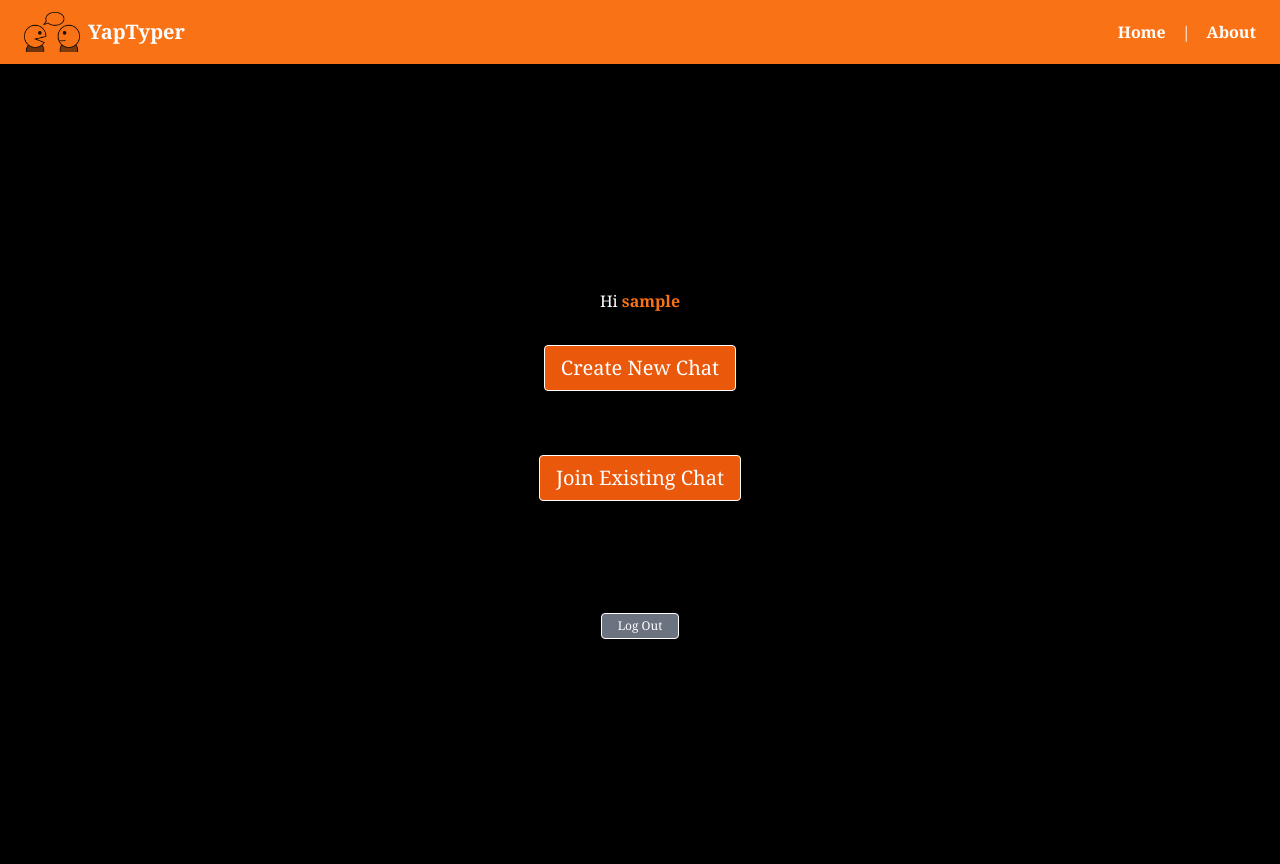
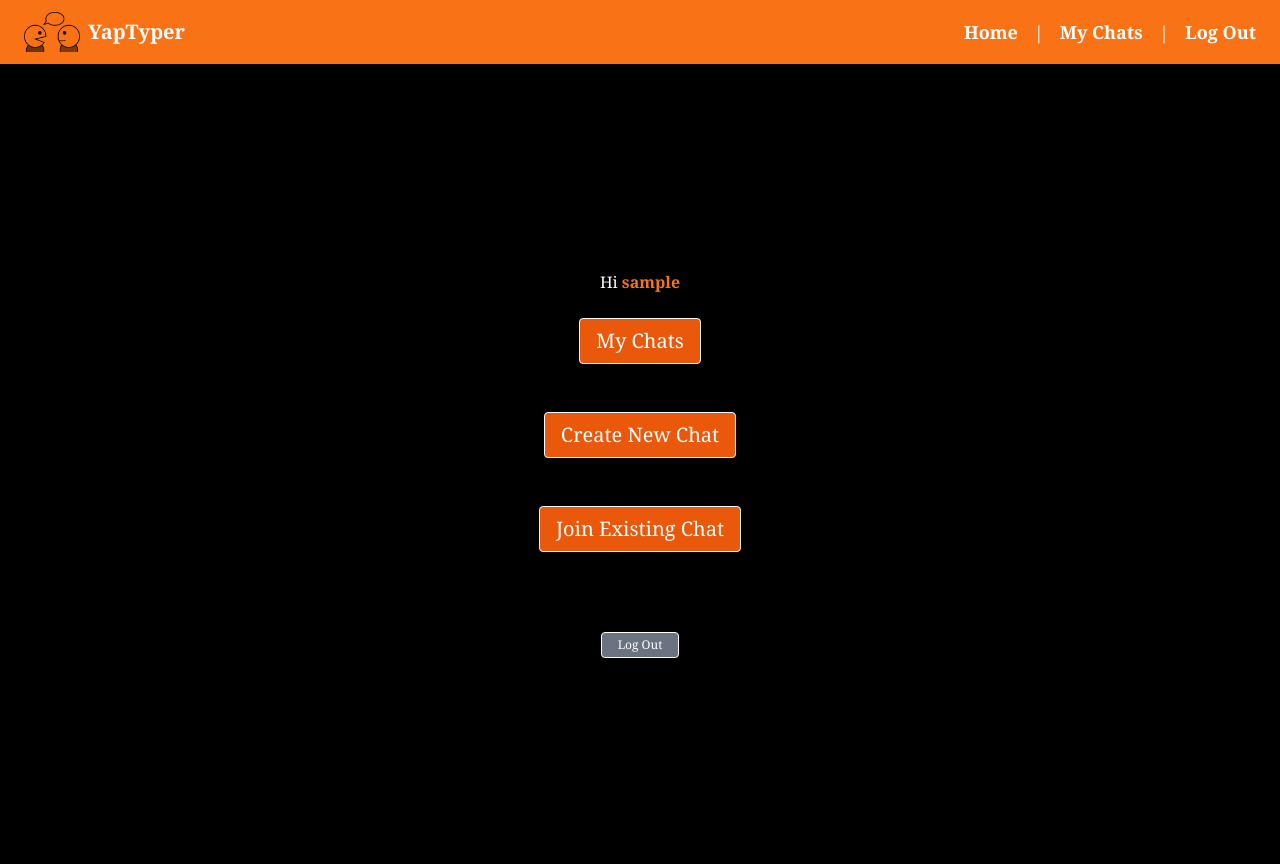
Before and after one commit to JarekPo/yaptyper, a Django app: page / in a window 1280 px wide. Run offline with Django 5.2, Linux system fonts and the light colour scheme; the visitor is signed in with stand-in values (Sample User, id 1); style sheets or scripts are compiled from the project's sources; some libraries are stand-ins or nearby versions.

Commit message:
create my chats page, assosiate chat with user, update home page and navbar

```diff
--- a/yaptyper/chats/models.py
+++ b/yaptyper/chats/models.py
@@ -1,9 +1,13 @@
 from django.db import models
+from django.contrib.auth.models import User
 
 
 class Chat(models.Model):
-    room_name = models.CharField(max_length=100, unique=True)
+    room_name = models.CharField(max_length=100)
     password = models.CharField(max_length=128, blank=True, null=True)
+    created_by = models.ForeignKey(
+        User, on_delete=models.CASCADE, related_name="chatrooms"
+    )
 
     def __str__(self):
         return str(self.room_name)
--- a/yaptyper/chats/urls.py
+++ b/yaptyper/chats/urls.py
@@ -6,5 +6,6 @@ urlpatterns = [
     path("", views.index, name="index"),
     path("create/", views.create_chatroom, name="create_chatroom"),
     path("join/", views.join_chatroom, name="join_chatroom"),
+    path("my_chats/", views.my_chats, name="my_chats"),
     path("<str:room_name>/", views.chat_room, name="chat_room"),
 ]
--- a/yaptyper/templates/home.html
+++ b/yaptyper/templates/home.html
@@ -12,20 +12,24 @@
   {% if user.is_authenticated %}
   <div id="enter-chat-section" class="flex flex-col content-center items-center justify-center h-screen">
     <div>Hi <span id="username-display" class="text-orange-500 font-bold">{{ user.username }}</span></div>
+    <a href="{% url 'my_chats' %}">
+      <button class="text-xl bg-orange-600 hover:bg-orange-400 my-6 py-2 px-4 border border-white rounded">My
+        Chats</button>
+    </a>
     <a href="{% url 'create_chatroom' %}">
-      <button class="text-xl bg-orange-600 hover:bg-orange-400 my-8 py-2 px-4 border border-white rounded">Create New
+      <button class="text-xl bg-orange-600 hover:bg-orange-400 my-6 py-2 px-4 border border-white rounded">Create New
         Chat</button>
     </a>
     <a href="{% url 'join_chatroom' %}">
 
-      <button class="text-xl bg-orange-600 hover:bg-orange-400 my-8 py-2 px-4 border border-white rounded">Join Existing
+      <button class="text-xl bg-orange-600 hover:bg-orange-400 my-6 py-2 px-4 border border-white rounded">Join Existing
         Chat</button>
     </a>
 
     <form action="{% url 'logout' %}" method="post">
       {% csrf_token %}
       <button type="submit" id="logout"
-        class="text-xs text-white bg-gray-500 hover:bg-orange-400 mt-20 py-1 px-4 border border-white rounded"
+        class="text-xs text-white bg-gray-500 hover:bg-orange-400 mt-14 py-1 px-4 border border-white rounded"
         style="overscroll-behavior: contain">Log Out</button>
     </form>
   </div>
--- a/yaptyper/templates/partials/navbar.html
+++ b/yaptyper/templates/partials/navbar.html
@@ -1,16 +1,21 @@
 {% load static %}
-<nav class="bg-orange-500 shadow-md">
+<nav class="text-sm bg-orange-500 shadow-md">
   <div class="container mx-auto px-6 py-3 flex justify-between items-center">
     <div>
       <a href="{% url 'home' %}" class="flex items-center">
         <img src="{% static 'images/logo.png' %}" alt="Logo" class="h-10 w-14">
-        <span class="ml-2 text-xl font-bold ">YapTyper</span>
+        <span class="ml-2 font-bold text-xl">YapTyper</span>
       </a>
     </div>
-    <div class="flex space-x-4">
-      <a href="{% url 'home' %}" class=" hover:underline font-bold">Home</a>
-      <p>|</p>
-      <a href="{% url 'home' %}" class=" hover:underline font-bold">About</a>
+    <div class="flex space-x-4 sm:text-sm md:text-lg">
+      <a href="{% url 'home' %}" class="hover:underline font-bold hidden min-[490px]:block">Home</a>
+      <p class="hidden min-[490px]:block">|</p>
+      <a href="{% url 'my_chats' %}" class="hover:underline font-bold">My Chats</a>
+      <p class="hidden min-[420px]:block">|</p>
+      <form action="{% url 'logout' %}" method="post">
+        {% csrf_token %}
+        <button type="submit" id="logout" class="hover:underline font-bold hidden min-[420px]:block">Log Out</button>
+      </form>
     </div>
   </div>
 </nav>
```
Also changed, not shown: yaptyper/chats/views.py (+8 -0 lines), yaptyper/templates/chats/my_chats.html (added, +29 -0 lines), yaptyper/chats/migrations/0003_chat_created_by_alter_chat_room_name.py (added).
